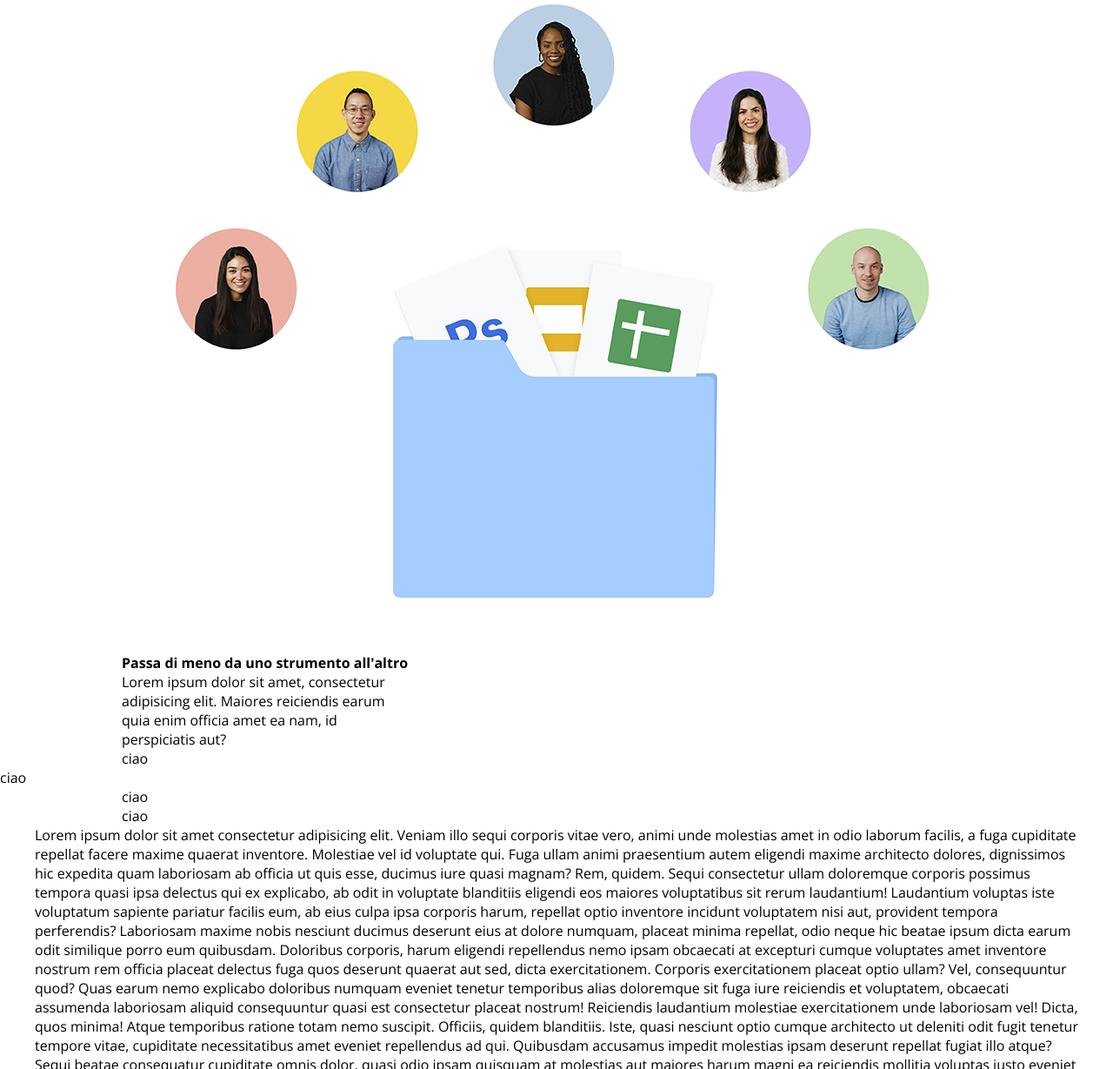
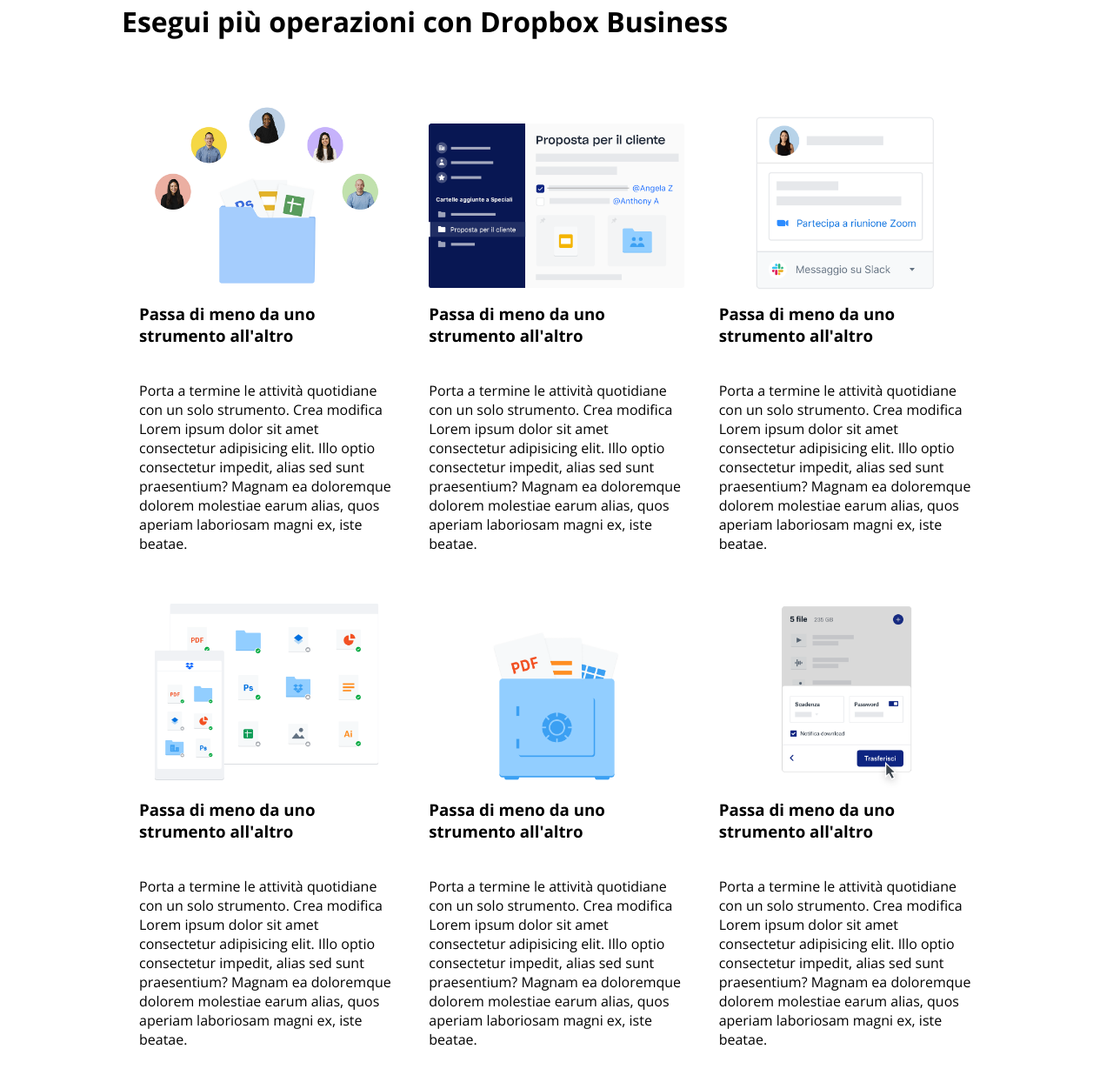
Before and after one commit to Frankosviz/htmlcss-dropbox, a plain HTML site: page index.html in a window 1280 px wide. Shown: the part 2985-4214 px from the top of the page at 87% size. Drawn offline with nearby package versions, Linux system fonts and the light colour scheme.

Commit message:
sixth section

```diff
--- a/css/style.css
+++ b/css/style.css
@@ -109,6 +109,10 @@ body {
 .align-center {
     align-items: center;
     align-content: center;
+}
+
+.flex-wrap {
+    flex-wrap: wrap;
 }
 
 /* header */
@@ -314,16 +318,25 @@ label {
 
 .vh8-title > h2 {
     font-size: 4vh;
+    margin-top: 100px;
+    margin-bottom: 40px;
 }
 
-.card-father {
-    width: 100%;
+.card-container {
+    max-width: 100%;
 }
 
-.img-card {
-    max-width: 33%;
+.card > img {
+    max-width: 100%;
 }
 
 .card {
-    width: 33%;
+    width: calc(100% / 3);
+    padding: 20px;
 }
+
+.card > p {
+    margin-top: 40px;
+}
+
+/* sixth section */
--- a/index.html
+++ b/index.html
@@ -275,16 +275,44 @@
             <div class="vh8-title">
                 <h2>Esegui più operazioni con Dropbox Business</h2>
             </div>
-            <div class="card-father d-flex">
+            <div class="card-container d-flex flex-wrap">
                 <div class="card">
-                    <div class="img-card"><img src="img/img/business-feature-switching-tools.png" alt="img peoples"></div>
-                    <h4>Passa di meno da uno strumento all'altro</h4>
-                    <p>Lorem ipsum dolor sit amet, consectetur adipisicing elit. Maiores reiciendis earum quia enim officia amet ea nam, id perspiciatis aut?</p>
+                    <img src="img/img/business-feature-switching-tools.png" alt="tools">
+                    <h3>Passa di meno da uno strumento all'altro</h3>
+                    <p>Porta a termine le attività quotidiane con un solo strumento. Crea modifica Lorem ipsum dolor sit amet consectetur adipisicing elit. Illo optio consectetur impedit, alias sed sunt praesentium? Magnam ea doloremque dolorem molestiae earum alias, quos aperiam laboriosam magni ex, iste beatae.</p>
+                </div>
+                <div class="card">
+                    <img src="img/img/business-feature-coordinate-it.png" alt="coordinate">
+                    <h3>Passa di meno da uno strumento all'altro</h3>
+                    <p>Porta a termine le attività quotidiane con un solo strumento. Crea modifica Lorem ipsum dolor sit amet consectetur adipisicing elit. Illo optio consectetur impedit, alias sed sunt praesentium? Magnam ea doloremque dolorem molestiae earum alias, quos aperiam laboriosam magni ex, iste beatae.</p>
+                </div>
+                <div class="card">
+                    <img src="img/img/business-feature-integrations-it.png" alt="integrations">
+                    <h3>Passa di meno da uno strumento all'altro</h3>
+                    <p>Porta a termine le attività quotidiane con un solo strumento. Crea modifica Lorem ipsum dolor sit amet consectetur adipisicing elit. Illo optio consectetur impedit, alias sed sunt praesentium? Magnam ea doloremque dolorem molestiae earum alias, quos aperiam laboriosam magni ex, iste beatae.</p>
+                </div>
+                <div class="card">
+                    <img src="img/img/business-feature-multi-device.png" alt="multidevice">
+                    <h3>Passa di meno da uno strumento all'altro</h3>
+                    <p>Porta a termine le attività quotidiane con un solo strumento. Crea modifica Lorem ipsum dolor sit amet consectetur adipisicing elit. Illo optio consectetur impedit, alias sed sunt praesentium? Magnam ea doloremque dolorem molestiae earum alias, quos aperiam laboriosam magni ex, iste beatae.</p>
+                </div>
+                <div class="card">
+                    <img src="img/img/business-feature-security.png" alt="security">
+                    <h3>Passa di meno da uno strumento all'altro</h3>
+                    <p>Porta a termine le attività quotidiane con un solo strumento. Crea modifica Lorem ipsum dolor sit amet consectetur adipisicing elit. Illo optio consectetur impedit, alias sed sunt praesentium? Magnam ea doloremque dolorem molestiae earum alias, quos aperiam laboriosam magni ex, iste beatae.</p>
+                </div>
+                <div class="card">
+                    <img src="img/img/business-feature-send-files-it.png" alt="sendfiles">
+                    <h3>Passa di meno da uno strumento all'altro</h3>
+                    <p>Porta a termine le attività quotidiane con un solo strumento. Crea modifica Lorem ipsum dolor sit amet consectetur adipisicing elit. Illo optio consectetur impedit, alias sed sunt praesentium? Magnam ea doloremque dolorem molestiae earum alias, quos aperiam laboriosam magni ex, iste beatae.</p>
                 </div>
             </div>
         </section>
+
+        <!-- sixth section -->
+
         <section class="container-small">
-            ciao
+
         </section>
         <section class="debug">
             ciao
```
